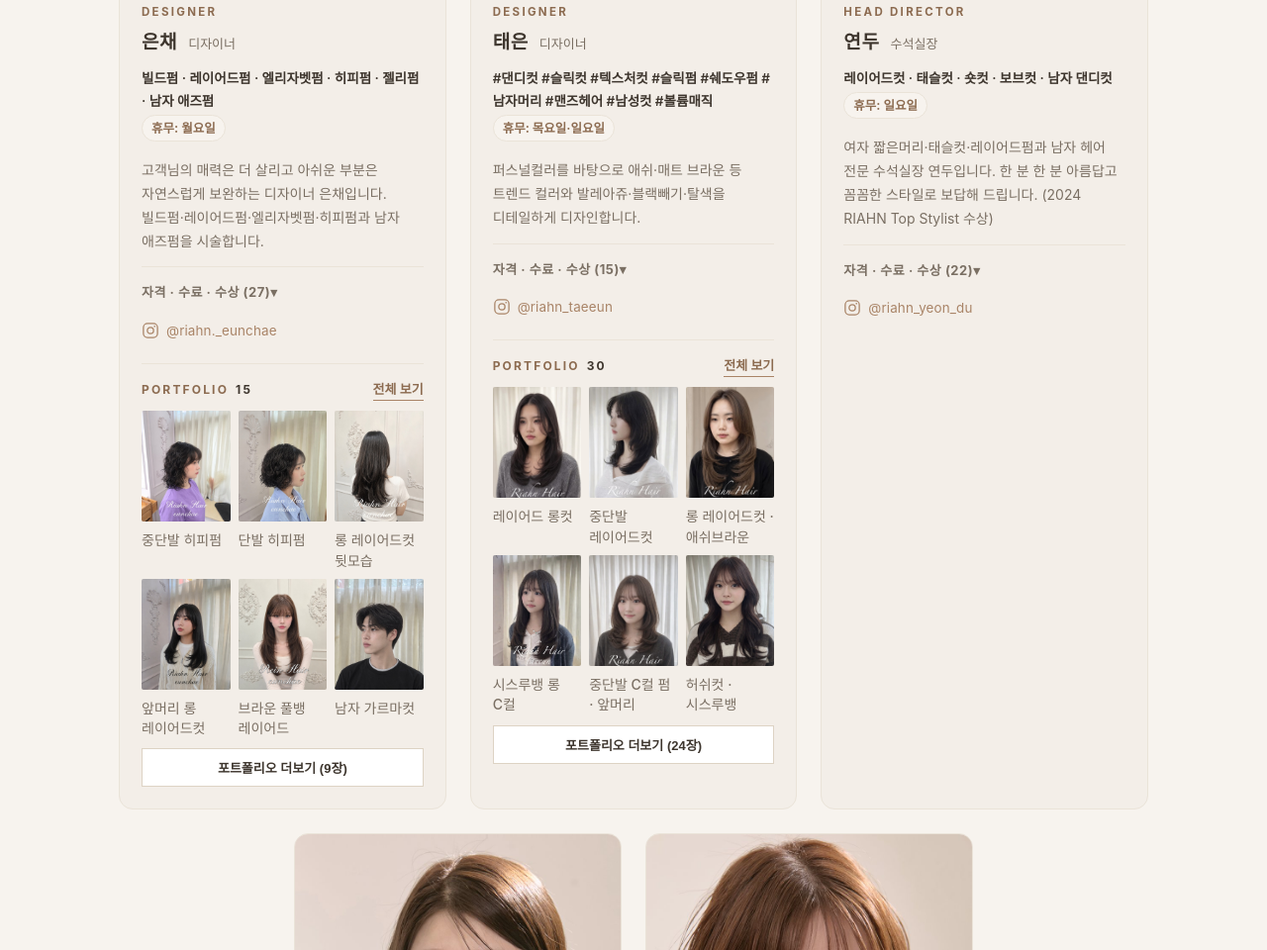
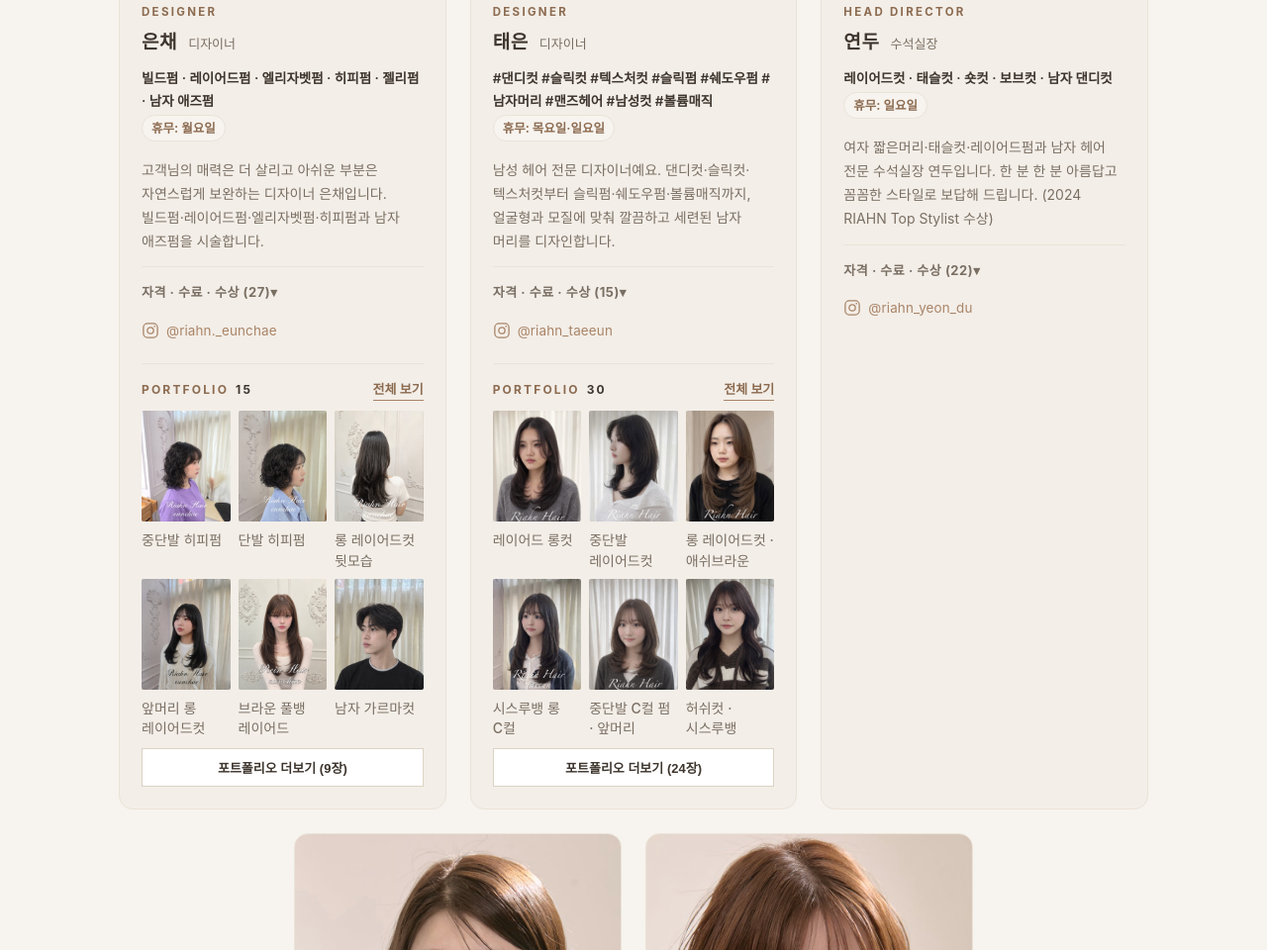
Before and after one commit to sunyoung76561-spec/riahn-pyeongchon, a plain HTML site: page designers/index.html in a window 1280 px wide. Shown: the part 934-1894 px from the top of the page at 99% size. Drawn offline with Linux system fonts and the light colour scheme.

Commit message:
태은 디자이너 소개글을 남성 헤어 전문으로 변경
Co-Authored-By: Claude Opus 5.5 <noreply@anthropic.com>
Claude-Session: https://claude.ai/code/session_019RFBeCCvLHT5yHU4TNhv4Q

```diff
--- a/designers/index.html
+++ b/designers/index.html
@@ -397,7 +397,7 @@
           <h3>태은 <small>디자이너</small></h3>
           <div class="field">#댄디컷 #슬릭컷 #텍스처컷 #슬릭펌 #쉐도우펌 #남자머리 #맨즈헤어 #남성컷 #볼륨매직</div>
           <span class="off">휴무: 목요일·일요일</span>
-          <p>퍼스널컬러를 바탕으로 애쉬·매트 브라운 등 트렌드 컬러와 발레아쥬·블랙빼기·탈색을 디테일하게 디자인합니다.</p>
+          <p>남성 헤어 전문 디자이너예요. 댄디컷·슬릭컷·텍스처컷부터 슬릭펌·쉐도우펌·볼륨매직까지, 얼굴형과 모질에 맞춰 깔끔하고 세련된 남자 머리를 디자인합니다.</p>
           <!-- 확인 필요: 자격·수료 내역 본인 이력 여부 (상담 메모: 원장 확인 필수) -->
           <div class="certs">
             <details class="certs-fold">
```
